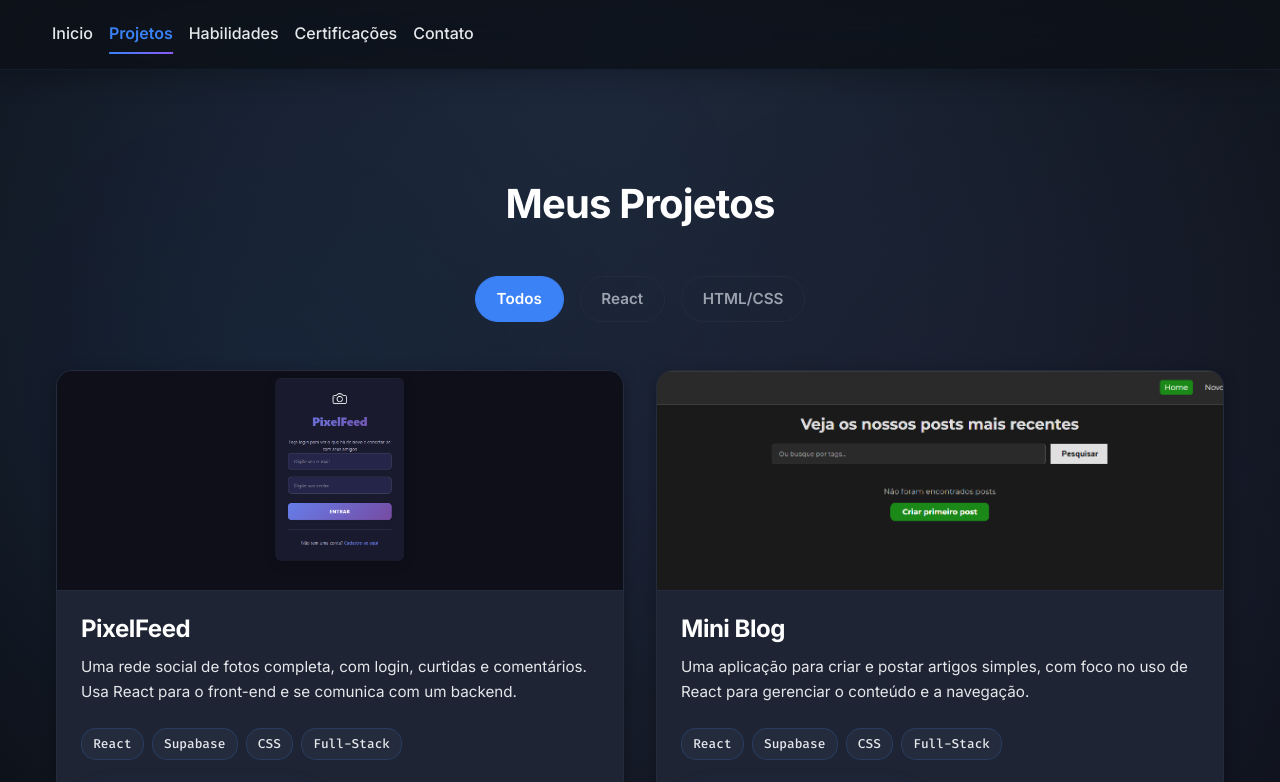
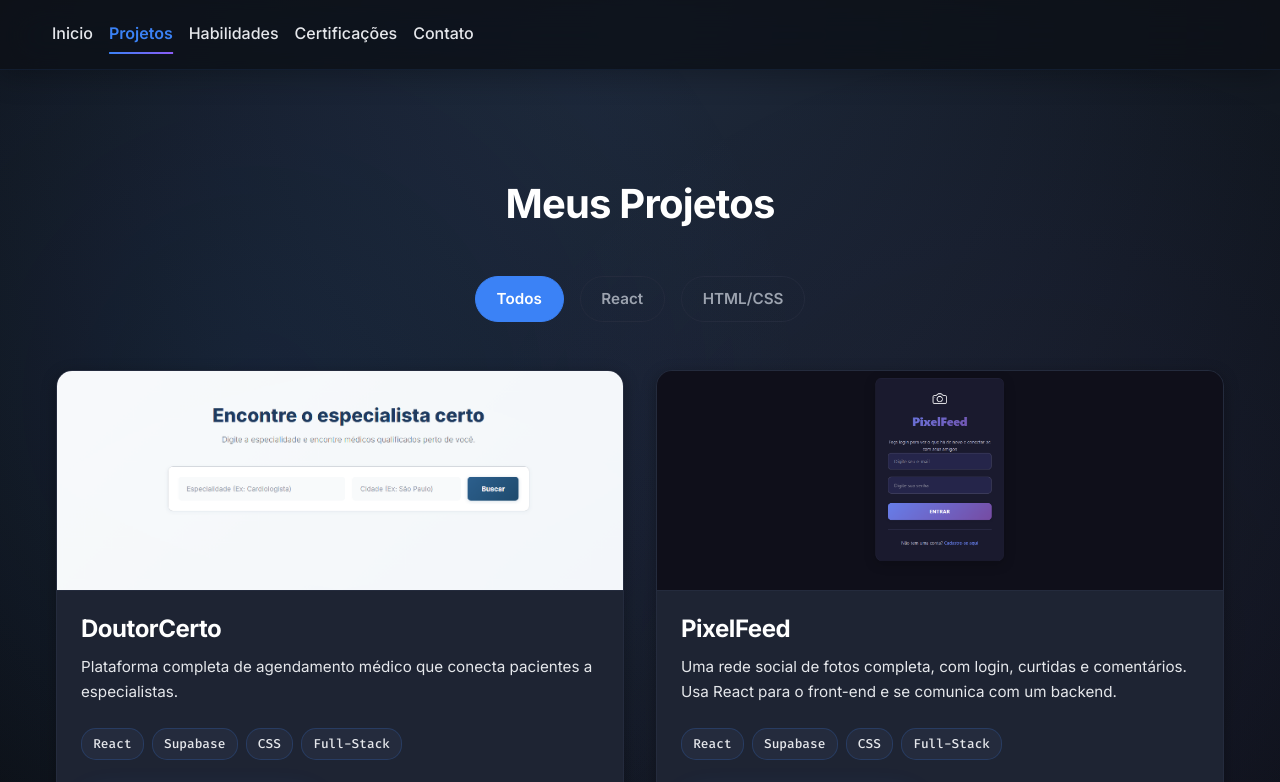
Before and after one commit to JoaoAndreotti90/meu-portfolio, a React (Vite) app: page /projetos in a window 1280 px wide. Shown: the top 782 px of the page. Built offline with nearby package versions, Linux system fonts and the light colour scheme.

Commit message:
Atualizando portfolio

```diff
--- a/src/components/Pages/Projects/Projects.jsx
+++ b/src/components/Pages/Projects/Projects.jsx
@@ -2,6 +2,16 @@ import React, { useState } from 'react';
 import './Projects.css';
 
 const allProjectsData = [
+  {
+    id: 9,
+    title: "DoutorCerto",
+    description: "Plataforma completa de agendamento médico que conecta pacientes a especialistas.",
+    imageUrl: "/sites/site9.png",
+    siteUrl: "https://doutor-certo.vercel.app/",
+    githubUrl: "https://github.com/JoaoAndreotti90/DoutorCerto",
+    tags: ["React", "Supabase", "CSS", "Full-Stack"],
+    category: "React"
+  },
   {
     id: 1,
     title: "PixelFeed",
```
Also changed, not shown: public/sites/site9.png (added).
